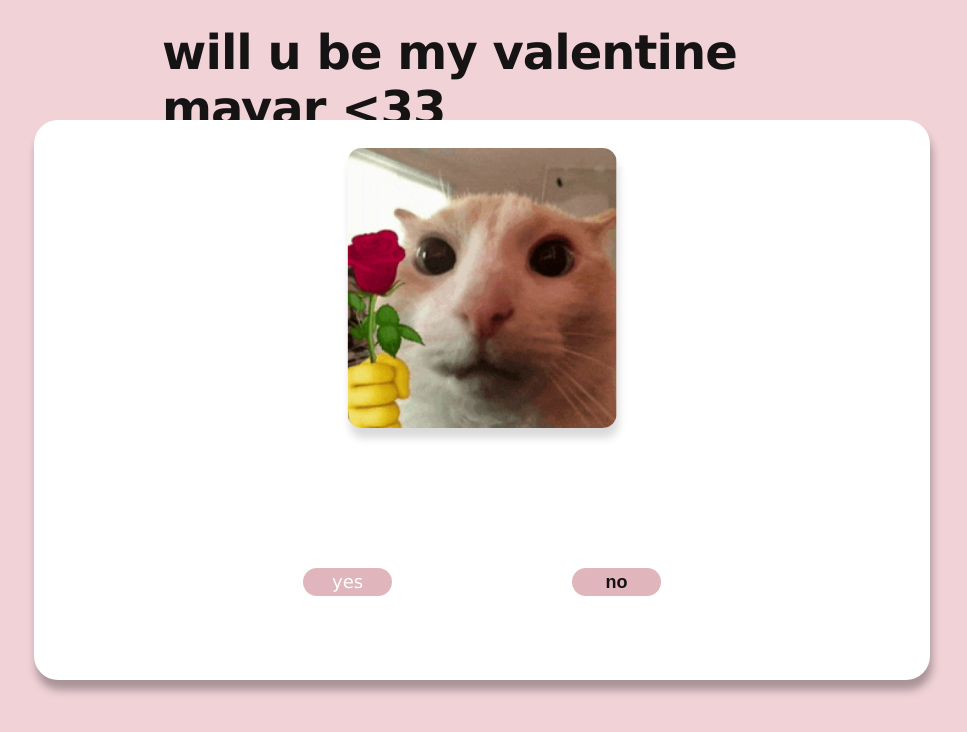
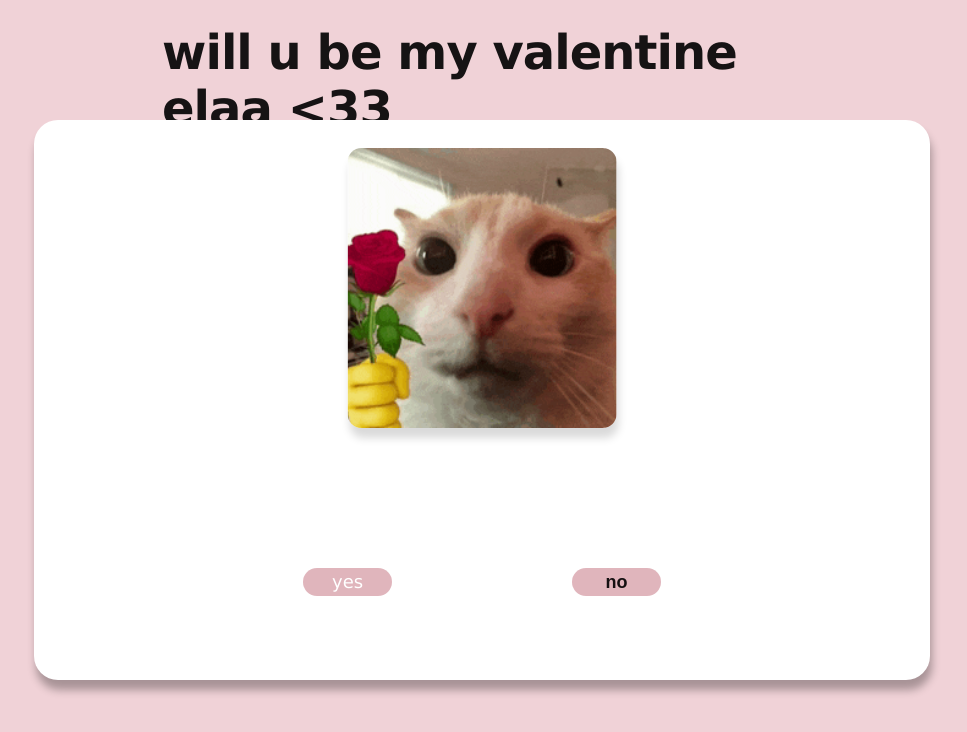
Before and after one commit to uikiakcj-jpg/trust-me-bro, a plain HTML site: page index.html in a window 1280 px wide. Shown: the whole page, without its empty margins (158-1125 px from the left). Drawn offline with Linux system fonts and the light colour scheme.

Commit message:
Update index.html

```diff
--- a/index.html
+++ b/index.html
@@ -31,7 +31,7 @@ function blyat() {
     <title>Document</title>
 </head>
 <body>
-    <h1>will u be my valentine mayar <33 </h1>
+    <h1>will u be my valentine elaa <33 </h1>
     <div id="box">
     <img src="nanobombs-cat (1).gif" alt="">
     <a href="gg.html"><input type="button" value="yes" id="yes" ></a>
```
